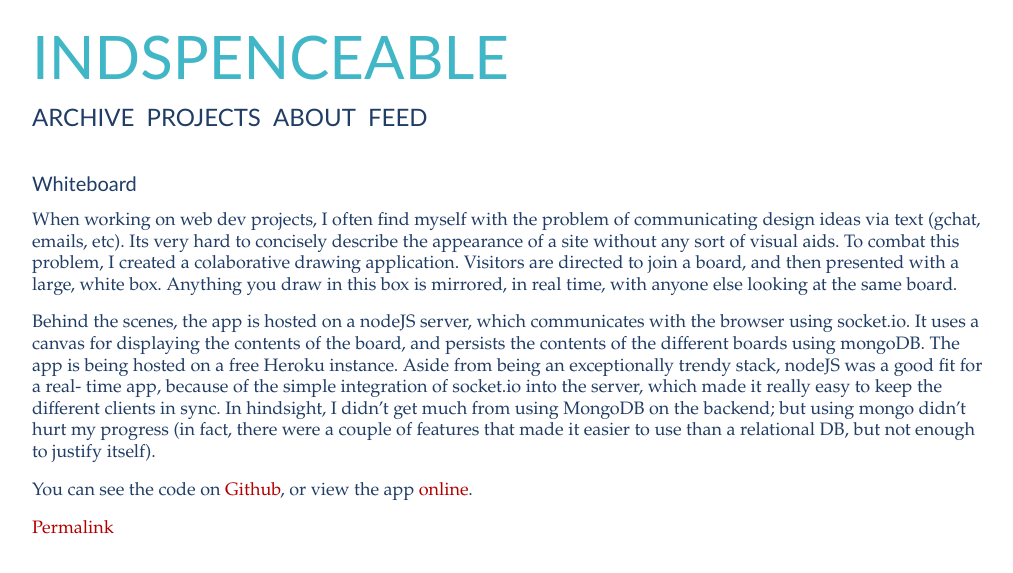
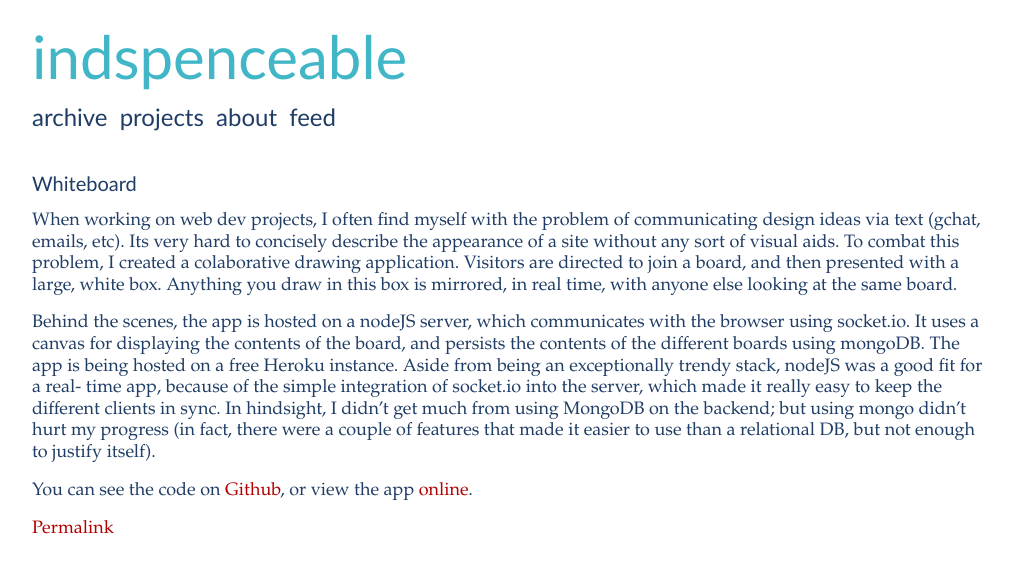
Before and after one commit to indspenceable/indspenceable.github.com, a Jekyll site: the page built from index.md, in a window 1280 px wide. Shown: the top 573 px of the page, without its empty margins (128-1141 px from the left). Built offline with Jekyll 4.4.1, drawn with Linux system fonts in a browser that asks for light colours; some web fonts are replaced.

Commit message:
lower case nav elements

```diff
--- a/_includes/nav.html
+++ b/_includes/nav.html
@@ -1,13 +1,13 @@
 <div id="header" class="main">
   <h1>
-  	<a href="/">INDSPENCEABLE</a>
+  	<a href="/">indspenceable</a>
   </h1>
   <ul>
     <h2>
-      <li class="inline"><a href='/archive.html'>ARCHIVE</a></li>
-      <li class="inline"><a href='/projects.html'>PROJECTS</a></li>
-      <li class="inline"><a href='/about.html'>ABOUT</a></li>
-      <li class="inline"><a href='/atom.xml'>FEED</a></li>
+      <li class="inline"><a href='/archive.html'>archive</a></li>
+      <li class="inline"><a href='/projects.html'>projects</a></li>
+      <li class="inline"><a href='/about.html'>about</a></li>
+      <li class="inline"><a href='/atom.xml'>feed</a></li>
     </h2>
   </ul>
 </div>
```
